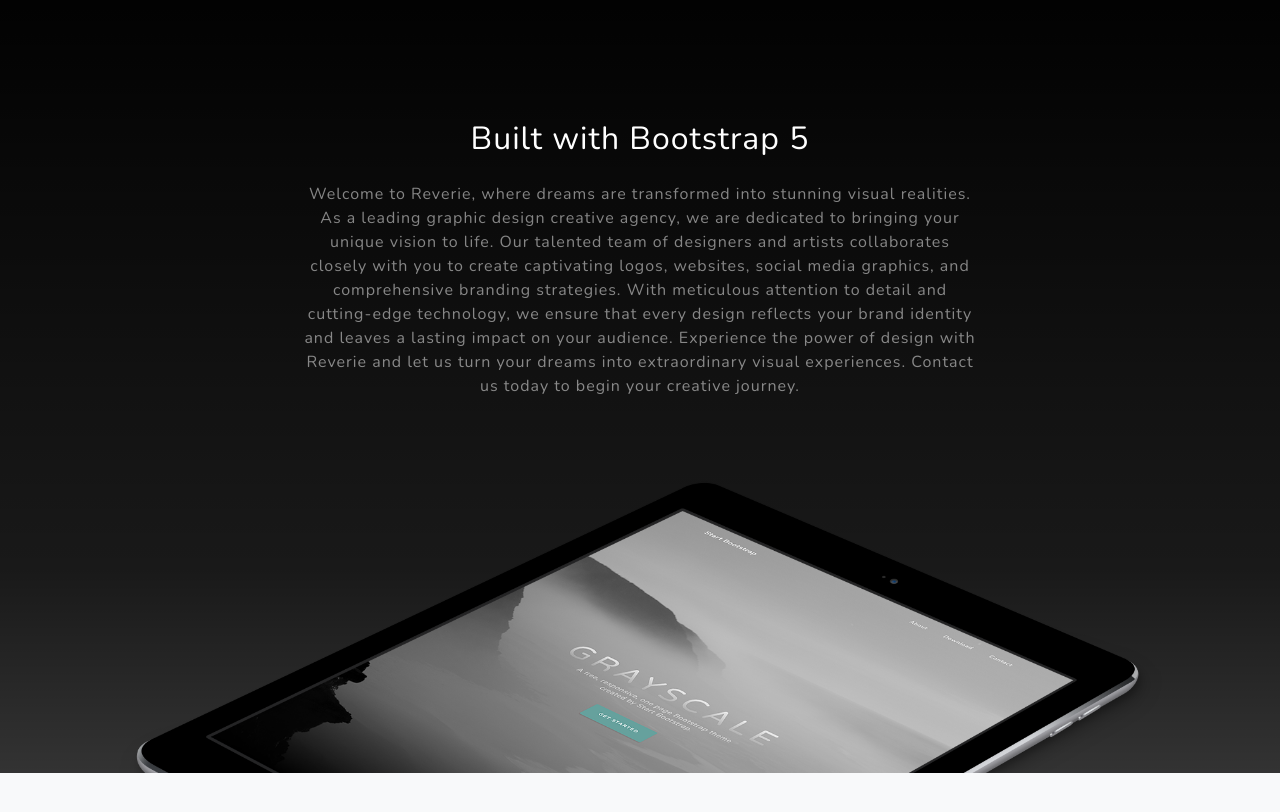
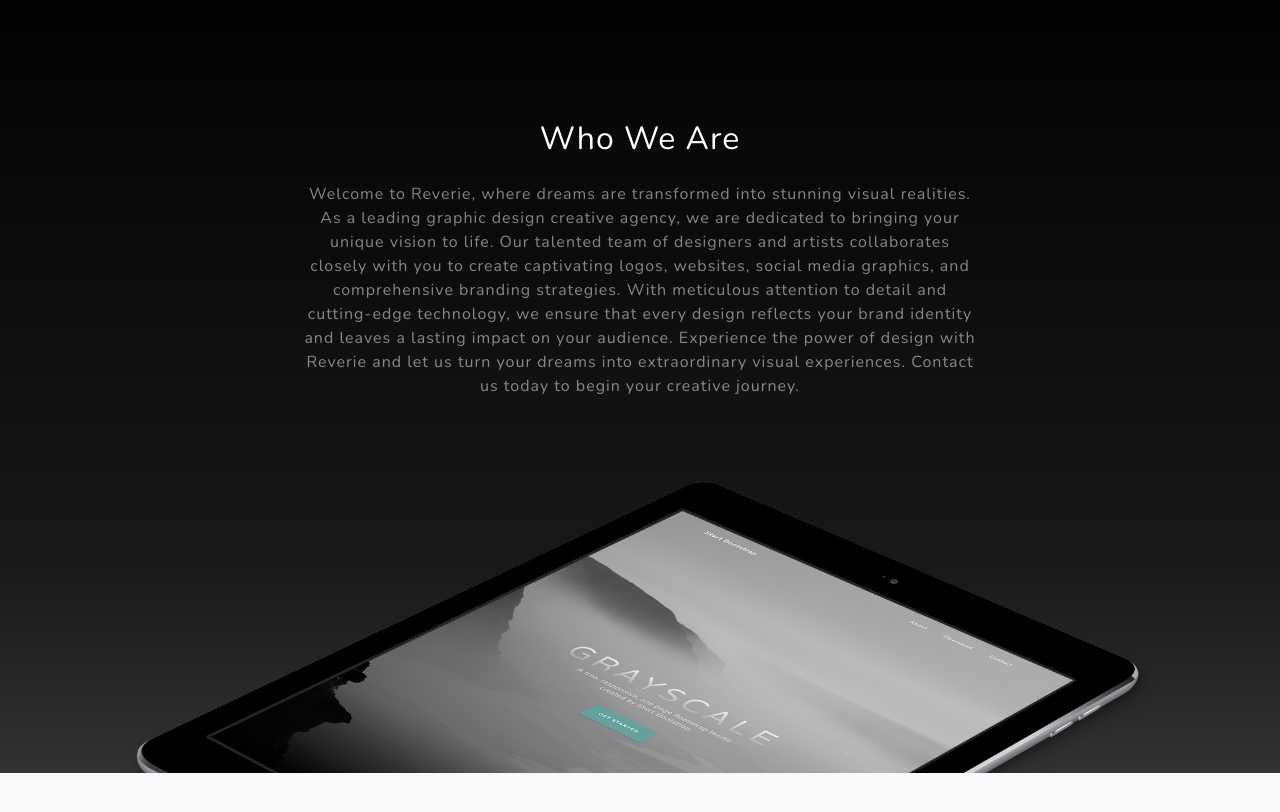
Before and after one commit to dejadream/Reverie, a plain HTML site: page index.html in a window 1280 px wide. Shown: the part 840-1652 px from the top of the page. Drawn offline with nearby package versions, Linux system fonts and the light colour scheme.

Commit message:
who we are

```diff
--- a/index.html
+++ b/index.html
@@ -50,7 +50,7 @@
             <div class="container px-4 px-lg-5">
                 <div class="row gx-4 gx-lg-5 justify-content-center">
                     <div class="col-lg-8">
-                        <h2 class="text-white mb-4">Built with Bootstrap 5</h2>
+                        <h2 class="text-white mb-4">Who We Are</h2>
                         <p class="text-white-50">
                            Welcome to Reverie, where dreams are transformed into stunning visual realities. As a leading graphic design creative agency, we are dedicated to bringing your unique vision to life. Our talented team of designers and artists collaborates closely with you to create captivating logos, websites, social media graphics, and comprehensive branding strategies. With meticulous attention to detail and cutting-edge technology, we ensure that every design reflects your brand identity and leaves a lasting impact on your audience. Experience the power of design with Reverie and let us turn your dreams into extraordinary visual experiences. Contact us today to begin your creative journey.
                         </p>
```
